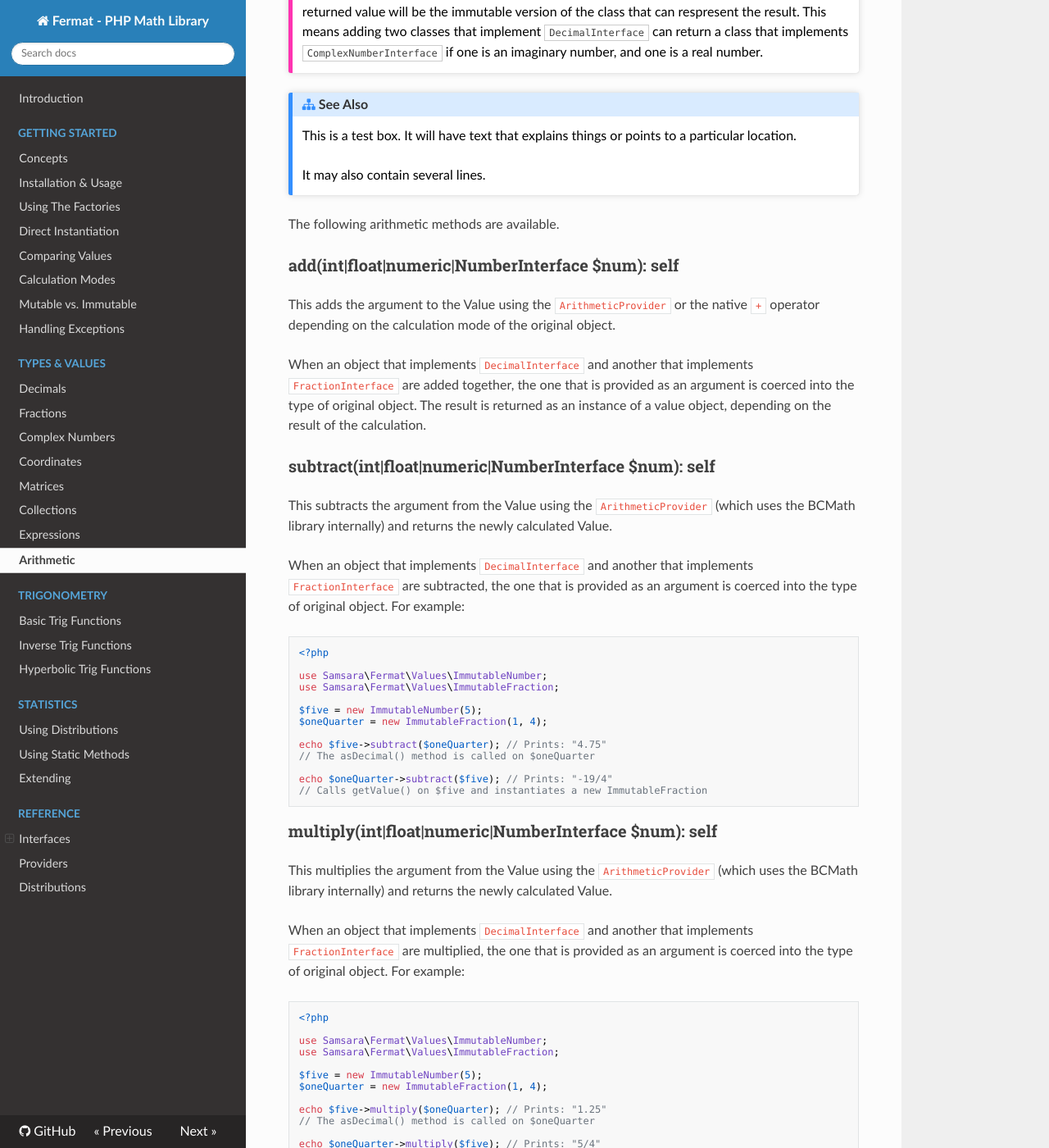
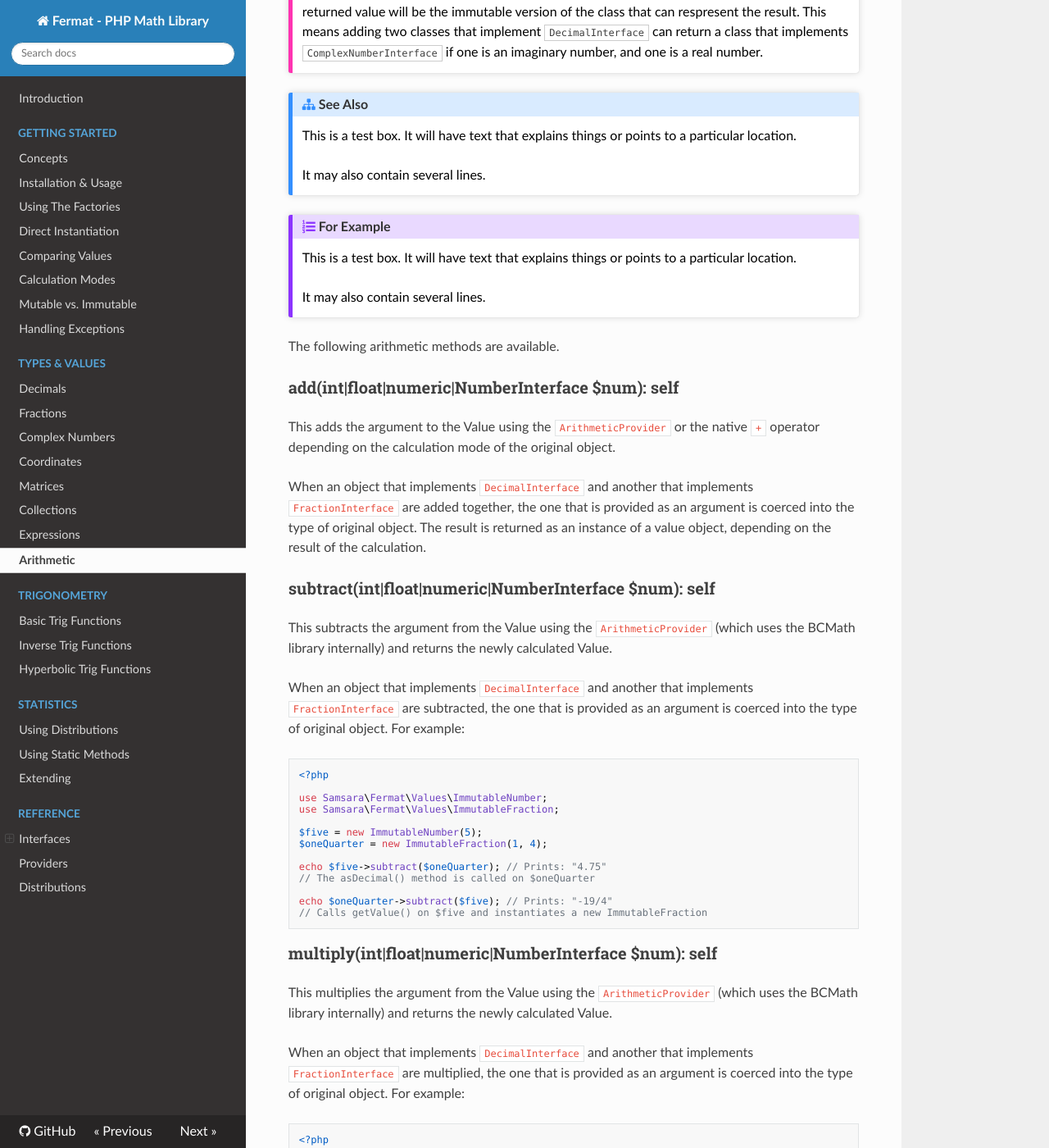
Before and after one commit to JordanRL/Fermat, an MkDocs documentation site: the page built from docs/arithmetic/index.md, in a window 1280 px wide and 1400 px high, scrolled down 537 px. Shown: the whole window at 82% size. Built offline with MkDocs 1.6.1, drawn with Linux system fonts in a browser that asks for light colours; nearby versions of some CDN libraries.

Commit message:
adding example admonition style

```diff
--- a/docs/arithmetic/index.md
+++ b/docs/arithmetic/index.md
@@ -10,6 +10,11 @@ Arithmetic can be performed on any class that implements the `NumberInterface`,
     If the result **must** be represented in a particular way, such as with complex numbers, the returned value will be the immutable version of the class that can respresent the result. This means adding two classes that implement `DecimalInterface` can return a class that implements `ComplexNumberInterface` if one is an imaginary number, and one is a real number.
 
 !!! see-also "See Also"
+    This is a test box. It will have text that explains things or points to a particular location.
+
+    It may also contain several lines.
+
+!!! example "For Example"
     This is a test box. It will have text that explains things or points to a particular location.
 
     It may also contain several lines.
--- a/docs/css/custom.css
+++ b/docs/css/custom.css
@@ -57,16 +57,16 @@
 }
 
 .rst-content .example {
-    background: inherit;
+    border-color: #8b33ff;
 }
 
 .rst-content .example .admonition-title {
-    background: inherit;
-    color: #FFFFFF;
+    background: #e9d9ff;
 }
 
 .rst-content .example .admonition-title::before {
-    content: "";
+    content: "";
+    color: #8b33ff;
 }
 
 .rst-content .warning {
```
